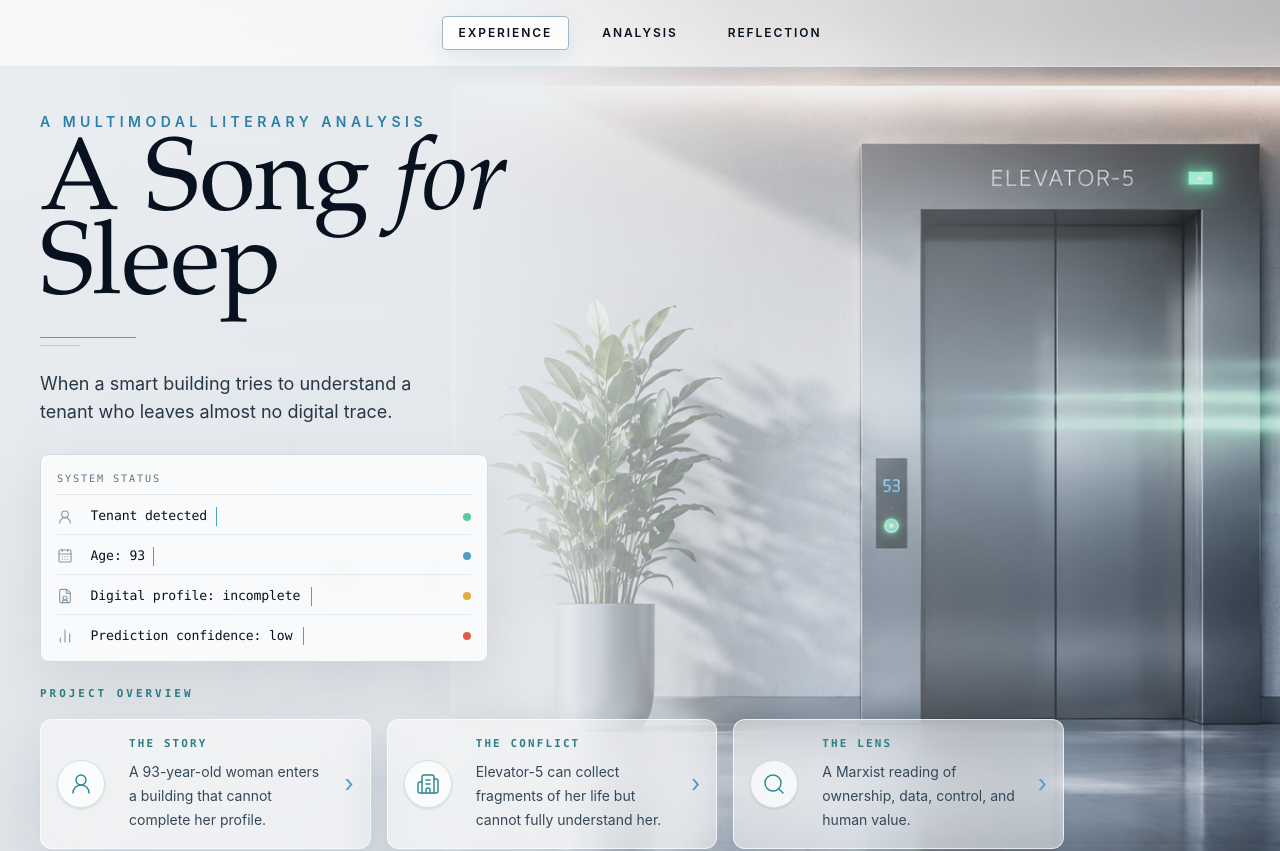
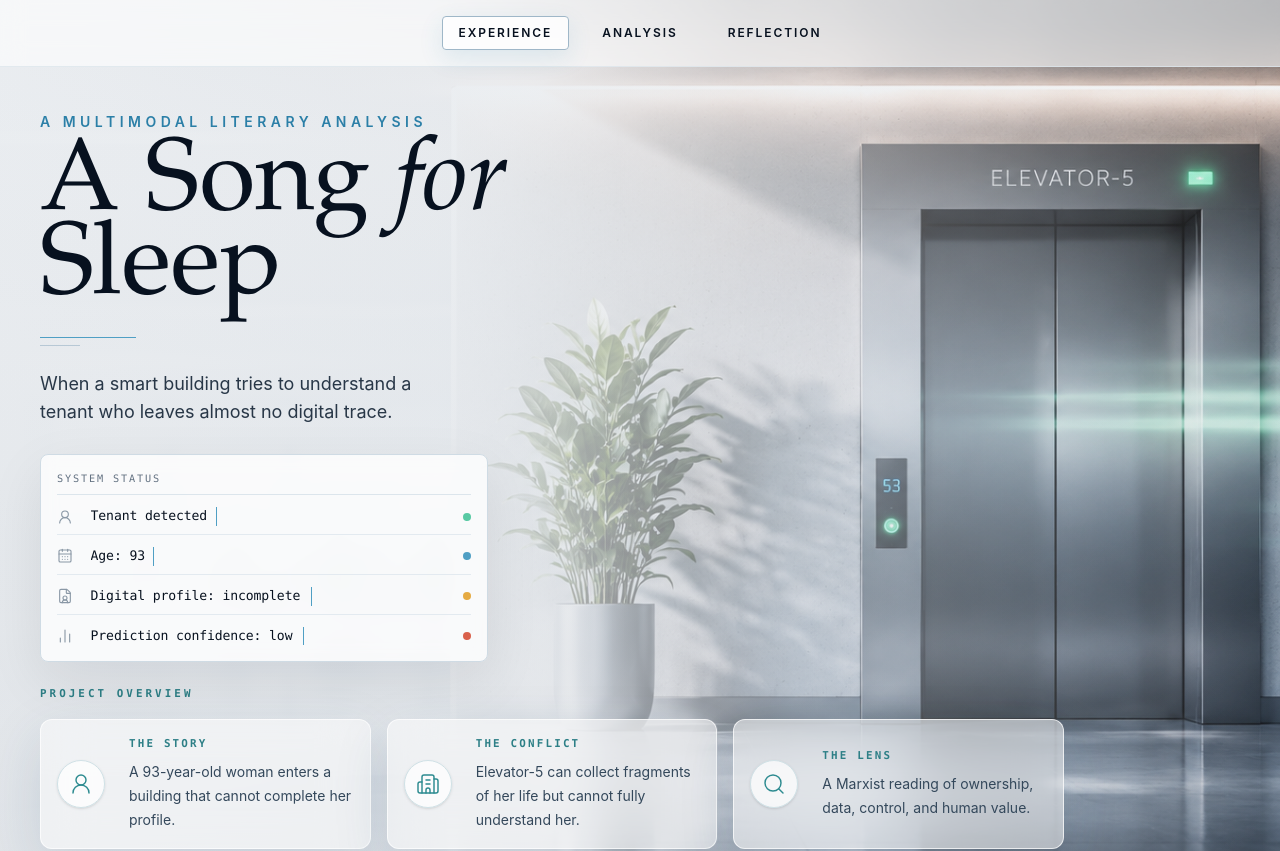
Before and after one commit to Tanny-Griz/a-song-for-sleep, a Next.js app: page / in a window 1280 px wide. Shown: the top 851 px of the page. Built offline with nearby package versions, Linux system fonts and the light colour scheme.

Commit message:
Remove non-clickable overview arrows

```diff
--- a/components/home/ProjectOverviewSection.tsx
+++ b/components/home/ProjectOverviewSection.tsx
@@ -28,7 +28,7 @@ export function ProjectOverviewSection({ className = "" }: { className?: string
       <div className="mt-4 grid gap-4 lg:grid-cols-3">
         {overviewItems.map(({ eyebrow, text, Icon }, index) => (
           <article
-            className="promise-card group grid gap-4 rounded-xl border border-white/70 bg-white/48 p-4 shadow-[0_18px_55px_rgba(28,70,105,0.13)] backdrop-blur-xl transition duration-300 hover:-translate-y-0.5 hover:bg-white/62 sm:grid-cols-[3.5rem_1fr_auto] sm:items-center"
+            className="promise-card grid gap-4 rounded-xl border border-white/70 bg-white/48 p-4 shadow-[0_18px_55px_rgba(28,70,105,0.13)] backdrop-blur-xl transition duration-300 hover:-translate-y-0.5 hover:bg-white/62 sm:grid-cols-[3.5rem_1fr] sm:items-center"
             key={eyebrow}
             style={{ animationDelay: `${index * 120}ms` }}
           >
@@ -43,12 +43,6 @@ export function ProjectOverviewSection({ className = "" }: { className?: string
                 {text}
               </p>
             </div>
-            <span
-              aria-hidden="true"
-              className="hidden text-2xl leading-none text-[#4f9fc4] transition duration-300 group-hover:translate-x-0.5 sm:block"
-            >
-              ›
-            </span>
           </article>
         ))}
       </div>
```
